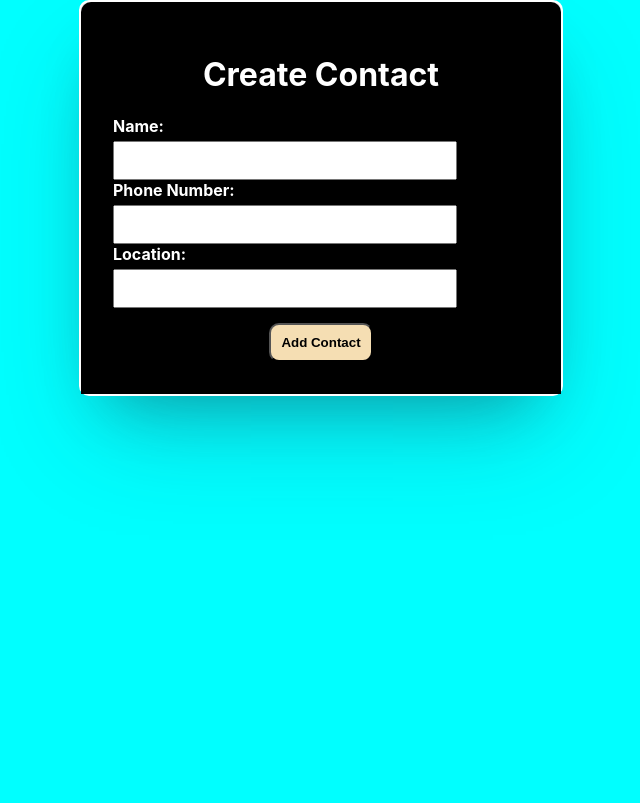
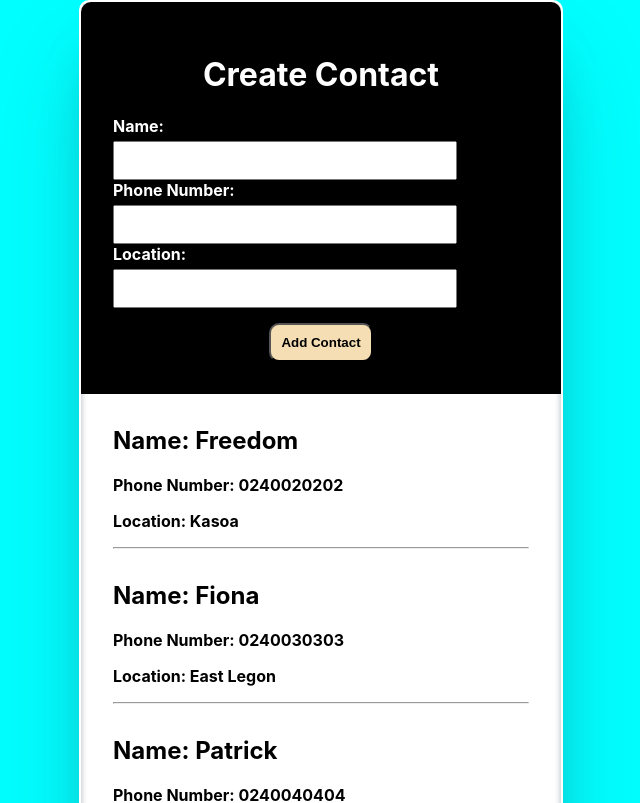
Before and after one commit to Freedom-seven/react-contacts, a React (Create React App) app: page / in a window 1280 px wide. Shown: the top 803 px of the page, without its empty margins (319-959 px from the left). Built offline with nearby package versions, Linux system fonts and the light colour scheme.

Commit message:
add function

```diff
--- a/src/Component/ContactsList.jsx
+++ b/src/Component/ContactsList.jsx
@@ -1,9 +1,16 @@
 import React from 'react';
+import Contacts from './Contacts';
 
-const ContactsList = () => {
+const ContactsList = ({contacts}) => {
+    const contactsList = contacts.map((contact) => {
+        return (
+          <Contacts contact={contact} />
+        );
+      });
+
     return (
         <div>
-
+            {contactsList}
         </div>
     );
 }
```
